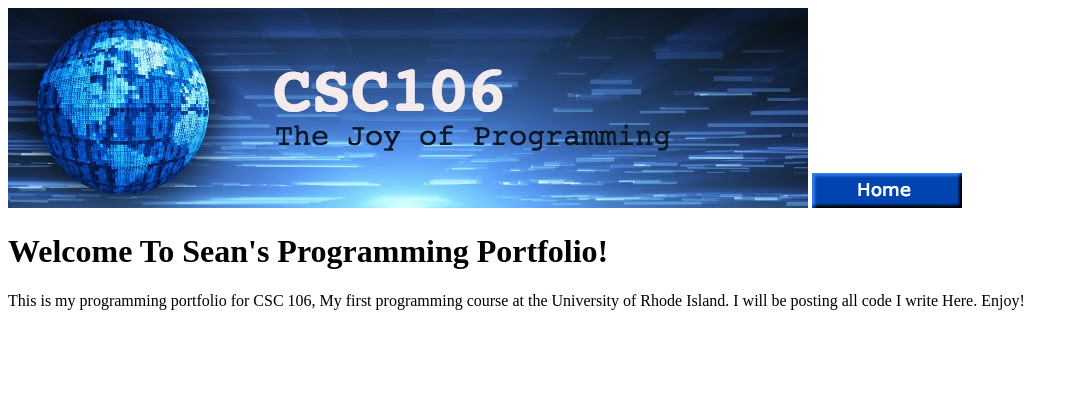
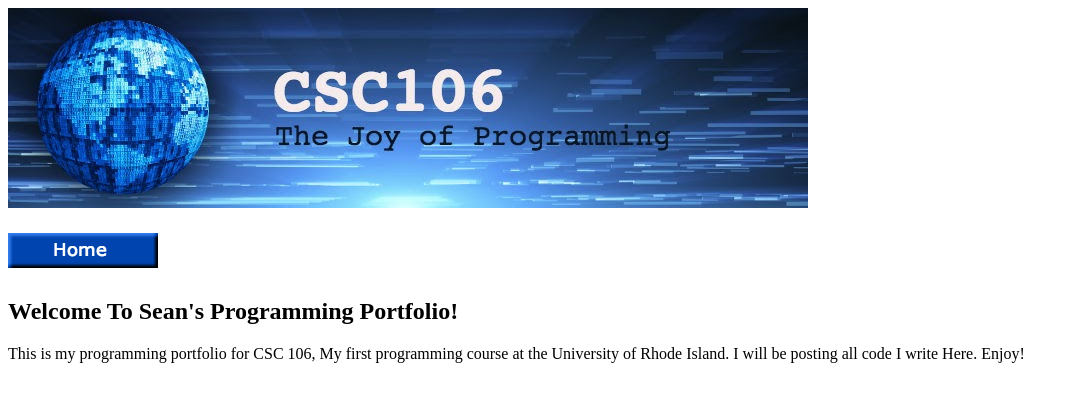
Before and after one commit to seanKnoel/seanKnoel.github.io, a plain HTML site: page index.html in a window 1280 px wide. Shown: the whole page, without its empty margins (0-1078 px from the left). Drawn offline with Linux system fonts and the light colour scheme.

Commit message:
Update index.html

```diff
--- a/index.html
+++ b/index.html
@@ -6,8 +6,8 @@
         <title>Sean's Porgramming Portfolio</title>
         </head>
     <body>
-        <img src="home.png" alt="home button">
-        <h1> Welcome To Sean's Programming Portfolio!</h1>
+        <h1><img src="home.png" alt="home button"></h1>
+        <h2> Welcome To Sean's Programming Portfolio!</h2>
  This is my programming portfolio for CSC 106, My first programming course at the University of Rhode Island.
         I will be posting all code I write Here. Enjoy!
 
```
